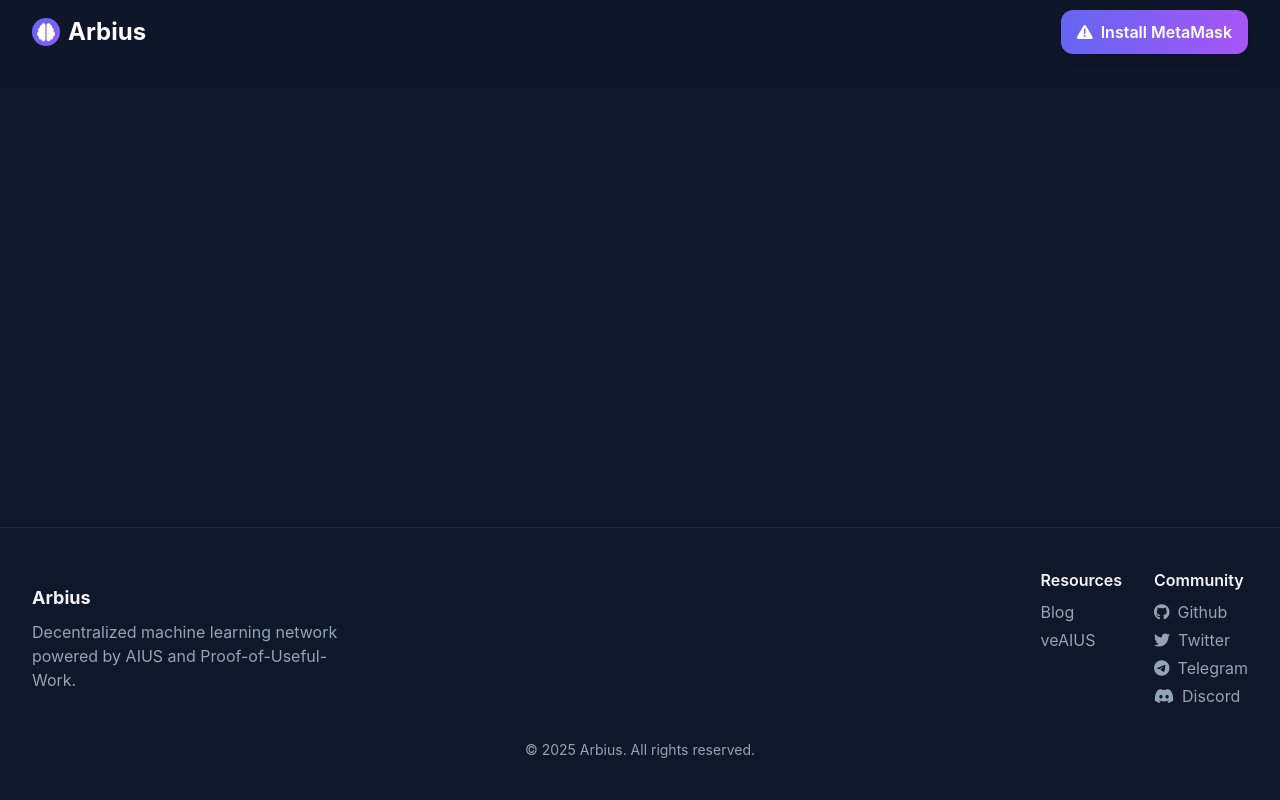
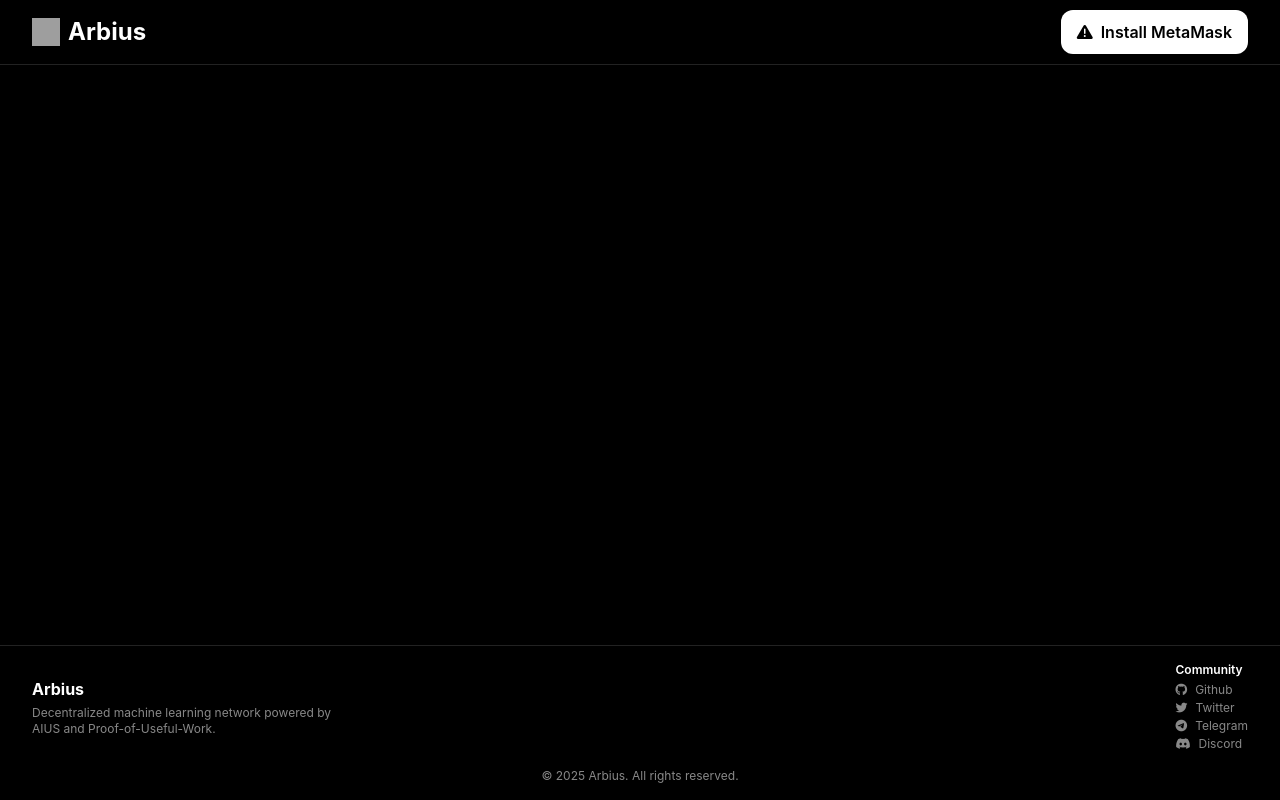
Before and after one commit to svdl1185/arbius_playground, a Django app: template playground/templates/base.html in a window 1280 px wide. Run offline with Django 5.2, Linux system fonts and the light colour scheme; the template is opened without the code that fills it, so the values that code supplies are empty; some libraries are stand-ins or nearby versions; grey boxes are pictures that could not be loaded.

```diff
--- a/playground/templates/base.html
+++ b/playground/templates/base.html
@@ -13,12 +13,13 @@
         theme: {
           extend: {
             colors: {
-              primary: '#6366f1',
-              secondary: '#8b5cf6',
-              darkbg: '#0f172a',
-              cardbg: '#1e293b',
-              textlight: '#f1f5f9',
-              textmuted: '#94a3b8',
+              primary: '#ffffff',
+              secondary: '#000000',
+              darkbg: '#000000',
+              cardbg: '#111111',
+              textlight: '#ffffff',
+              textmuted: '#888888',
+              border: '#222222',
             },
             fontFamily: {
               sans: ['Inter', 'ui-sans-serif', 'system-ui'],
@@ -31,34 +32,36 @@
     {% block extra_css %}{% endblock %}
     <style>
       .nav-glass {
-        background: rgba(15,23,42,0.7);
+        background: rgba(0,0,0,0.95);
         backdrop-filter: blur(16px);
-        box-shadow: 0 2px 24px 0 rgba(16,23,42,0.10);
+        box-shadow: 0 2px 24px 0 rgba(0,0,0,0.3);
+        border-bottom: 1px solid #222222;
       }
       .nav-link {
         @apply text-textmuted hover:text-white transition px-3 py-2 rounded-lg font-medium;
       }
       .nav-link-active {
-        @apply text-white bg-primary/20;
+        @apply text-white bg-white/10;
       }
       .nav-wallet-connected {
-        @apply bg-gradient-to-r from-green-500 to-emerald-600 text-white px-4 py-2.5 rounded-xl font-semibold shadow-lg transition-all duration-300 flex items-center gap-2;
+        @apply bg-white text-black px-4 py-2.5 rounded-xl font-semibold shadow-lg transition-all duration-300 flex items-center gap-2;
       }
       .nav-wallet-address {
-        @apply bg-[#232b45] text-textmuted px-3 py-2 rounded-lg text-xs font-mono border border-[#334155];
+        @apply bg-cardbg text-textmuted px-3 py-2 rounded-lg text-xs font-mono border border-border;
       }
       .nav-wallet-balance {
-        @apply bg-gradient-to-r from-yellow-500/20 to-orange-500/20 text-yellow-400 px-3 py-2 rounded-lg text-xs font-semibold border border-yellow-500/30;
+        @apply bg-white/10 text-white px-3 py-2 rounded-lg text-xs font-semibold border border-white/20;
       }
       .nav-mobile-menu {
-        background: rgba(15,23,42,0.98);
+        background: rgba(0,0,0,0.98);
         backdrop-filter: blur(24px);
+        border-bottom: 1px solid #222222;
       }
       .wallet-status-indicator {
-        @apply w-2 h-2 rounded-full bg-green-400 animate-pulse;
+        @apply w-2 h-2 rounded-full bg-white animate-pulse;
       }
       .wallet-dropdown {
-        @apply absolute top-full right-0 mt-2 w-64 bg-cardbg border border-[#334155] rounded-xl shadow-xl backdrop-blur-lg z-50;
+        @apply absolute top-full right-0 mt-2 w-64 bg-cardbg border border-border rounded-xl shadow-xl backdrop-blur-lg z-50;
       }
     </style>
 </head>
@@ -69,33 +72,26 @@
         <!-- Logo -->
         <div class="flex items-center gap-3">
           <a href="{% url 'home' %}" class="flex items-center gap-2 font-bold text-2xl text-white">
-            <span class="inline-block w-7 h-7 bg-gradient-to-br from-primary to-secondary rounded-full flex items-center justify-center">
-              <i class="fas fa-brain text-white text-lg"></i>
-            </span>
+            <img src="{% static 'arbius.ef337b97.svg' %}" alt="Arbius Logo" class="inline-block w-7 h-7" />
             Arbius
           </a>
         </div>
+
         <!-- Wallet/Actions -->
-        <div class="flex items-center gap-3">
+        <div class="flex items-center gap-3 ml-auto">
           <!-- Desktop Wallet Section -->
           <div class="hidden md:flex items-center gap-3">
             <!-- Connected State -->
-            <div id="wallet-connected-container" class="flex items-center gap-4 bg-[#232b45]/80 border border-[#334155] shadow-xl rounded-2xl px-6 py-3 transition-all duration-300" style="display: none;">
-              <div class="flex flex-col items-start justify-center">
-                <div class="flex items-center gap-2">
-                  <span class="text-white text-lg font-mono tracking-wider select-all cursor-pointer hover:text-primary transition" id="wallet-address"></span>
-                </div>
-                <span class="text-xs text-textmuted mt-1" id="wallet-network"></span>
-              </div>
-              <div id="aius-balance" class="ml-6 bg-gradient-to-r from-yellow-500/20 to-orange-500/20 text-yellow-300 px-4 py-2 rounded-full text-base font-bold border border-yellow-500/30 shadow-sm flex items-center" style="display: none;"></div>
-              <button id="disconnect-wallet-btn" class="ml-6 w-10 h-10 flex items-center justify-center rounded-full border border-red-500/30 bg-red-600/10 text-red-400 hover:bg-red-600/30 hover:text-white transition-all duration-200 shadow group relative" title="Disconnect Wallet">
+            <div id="wallet-connected-container" class="flex items-center gap-2 bg-transparent border-none shadow-none rounded-full px-2 py-1 transition-all duration-300 text-xs font-mono" style="display: none; min-width:0;">
+              <span id="wallet-address" class="text-white cursor-pointer hover:underline px-2" style="min-width:0;"></span>
+              <span id="aius-balance" class="text-white px-2 font-semibold" style="display:none;"></span>
+              <button id="disconnect-wallet-btn" class="ml-1 w-7 h-7 flex items-center justify-center rounded-full border-none bg-transparent text-white hover:bg-white/10 transition-all duration-200" title="Disconnect">
                 <i class="fas fa-sign-out-alt"></i>
-                <span class="absolute left-1/2 -translate-x-1/2 top-12 text-xs bg-red-700 text-white px-2 py-1 rounded shadow opacity-0 group-hover:opacity-100 transition pointer-events-none">Disconnect</span>
               </button>
             </div>
             <!-- Connect Button -->
             <button id="connect-wallet-btn"
-              class="bg-gradient-to-r from-indigo-500 to-purple-500 text-white px-4 py-2.5 rounded-xl font-semibold shadow-lg hover:shadow-xl transition-all duration-300 flex items-center gap-2 hover:scale-105">
+              class="bg-white text-black px-4 py-2.5 rounded-xl font-semibold shadow-lg hover:shadow-xl transition-all duration-300 flex items-center gap-2 hover:scale-105">
               <i class="fas fa-wallet"></i> Connect Wallet
             </button>
           </div>
@@ -103,13 +99,13 @@
           <!-- Mobile Wallet Section -->
           <div class="md:hidden flex items-center gap-2">
             <button id="connect-wallet-btn-mobile"
-              class="bg-gradient-to-r from-indigo-500 to-purple-500 text-white px-4 py-2.5 rounded-xl font-semibold shadow-lg hover:shadow-xl transition-all duration-300 flex items-center gap-2 hover:scale-105">
+              class="bg-white text-black px-4 py-2.5 rounded-xl font-semibold shadow-lg hover:shadow-xl transition-all duration-300 flex items-center gap-2 hover:scale-105">
               <i class="fas fa-wallet"></i> Connect
             </button>
           </div>
 
           <!-- Hamburger for mobile -->
-          <button id="nav-mobile-toggle" class="md:hidden flex items-center justify-center w-10 h-10 rounded-lg hover:bg-[#232b45] transition">
+          <button id="nav-mobile-toggle" class="md:hidden flex items-center justify-center w-10 h-10 rounded-lg hover:bg-cardbg transition">
             <i class="fas fa-bars text-xl"></i>
           </button>
         </div>
@@ -118,16 +114,14 @@
       <div id="nav-mobile-menu" class="nav-mobile-menu fixed top-16 left-0 w-full py-6 px-6 flex flex-col gap-4 md:hidden hidden z-40">
         <a href="{% url 'home' %}" class="nav-link {% if request.resolver_match.url_name == 'home' %}nav-link-active{% endif %}">Home</a>
         <a href="{% url 'playground' %}" class="nav-link {% if request.resolver_match.url_name == 'playground' %}nav-link-active{% endif %}">Playground</a>
+        <a href="https://snorlax.app/gallery/" target="_blank" class="nav-link">Gallery</a>
 
         <!-- Mobile Connected State -->
-        <div id="wallet-connected-mobile" class="flex flex-col gap-3" style="display: none;">
-          <div class="flex items-center gap-2 bg-[#232b45] px-4 py-3 rounded-lg border border-[#334155]">
-            <div class="wallet-status-indicator"></div>
-            <span id="wallet-address-mobile" class="text-textmuted text-sm font-mono"></span>
-          </div>
-          <div id="aius-balance-mobile" class="nav-wallet-balance w-full justify-center" style="display: none;"></div>
-          <button id="disconnect-wallet-btn-mobile" class="bg-red-600/20 text-red-400 px-4 py-3 rounded-lg text-sm font-semibold border border-red-500/30 hover:bg-red-600/30 transition-all duration-200 w-full justify-center">
-            <i class="fas fa-sign-out-alt"></i> Disconnect Wallet
+        <div id="wallet-connected-mobile" class="flex items-center gap-2 bg-transparent border-none rounded-full px-2 py-1 transition-all duration-300 text-xs font-mono" style="display: none; min-width:0;">
+          <span id="wallet-address-mobile" class="text-textmuted px-2"></span>
+          <span id="aius-balance-mobile" class="text-white px-2 font-semibold" style="display:none;"></span>
+          <button id="disconnect-wallet-btn-mobile" class="ml-1 w-7 h-7 flex items-center justify-center rounded-full border-none bg-transparent text-white hover:bg-white/10 transition-all duration-200" title="Disconnect">
+            <i class="fas fa-sign-out-alt"></i>
           </button>
         </div>
       </div>
@@ -146,32 +140,25 @@
         {% block content %}{% endblock %}
     </main>
     <!-- Footer -->
-    <footer class="bg-darkbg border-t border-[#1e293b] py-10 transition-all duration-300">
-        <div class="max-w-7xl mx-auto px-4 sm:px-6 lg:px-8 flex flex-col md:flex-row justify-between items-start md:items-center gap-8">
+    <footer class="bg-darkbg border-t border-border py-4 transition-all duration-300 text-sm">
+        <div class="max-w-7xl mx-auto px-4 sm:px-6 lg:px-8 flex flex-col md:flex-row justify-between items-center gap-4">
             <div>
-                <h5 class="text-lg font-bold mb-2">Arbius</h5>
-                <p class="text-textmuted max-w-xs">Decentralized machine learning network powered by AIUS and Proof-of-Useful-Work.</p>
+                <h5 class="text-base font-bold mb-1 text-white">Arbius</h5>
+                <p class="text-textmuted max-w-xs text-xs">Decentralized machine learning network powered by AIUS and Proof-of-Useful-Work.</p>
             </div>
-            <div class="flex flex-col md:flex-row gap-8">
+            <div class="flex flex-col md:flex-row gap-4">
                 <div>
-                    <h6 class="font-semibold mb-2">Resources</h6>
-                    <ul class="space-y-1">
-                        <li><a href="#" class="text-textmuted hover:text-white">Blog</a></li>
-                        <li><a href="#" class="text-textmuted hover:text-white">veAIUS</a></li>
-                    </ul>
-                </div>
-                <div>
-                    <h6 class="font-semibold mb-2">Community</h6>
-                    <ul class="space-y-1">
-                        <li><a href="#" class="text-textmuted hover:text-white flex items-center gap-2"><i class="fab fa-github"></i> Github</a></li>
-                        <li><a href="#" class="text-textmuted hover:text-white flex items-center gap-2"><i class="fab fa-twitter"></i> Twitter</a></li>
-                        <li><a href="#" class="text-textmuted hover:text-white flex items-center gap-2"><i class="fab fa-telegram"></i> Telegram</a></li>
-                        <li><a href="#" class="text-textmuted hover:text-white flex items-center gap-2"><i class="fab fa-discord"></i> Discord</a></li>
+                    <h6 class="font-semibold mb-1 text-white text-xs">Community</h6>
+                    <ul class="space-y-0.5">
+                        <li><a href="https://github.com/svdl1185/arbius_playground" target="_blank" class="text-textmuted hover:text-white flex items-center gap-2 text-xs"><i class="fab fa-github"></i> Github</a></li>
+                        <li><a href="https://x.com/arbius_ai" target="_blank" class="text-textmuted hover:text-white flex items-center gap-2 text-xs"><i class="fab fa-twitter"></i> Twitter</a></li>
+                        <li><a href="https://t.me/arbius_ai" target="_blank" class="text-textmuted hover:text-white flex items-center gap-2 text-xs"><i class="fab fa-telegram"></i> Telegram</a></li>
+                        <li><a href="https://discord.gg/ztRRajx8" target="_blank" class="text-textmuted hover:text-white flex items-center gap-2 text-xs"><i class="fab fa-discord"></i> Discord</a></li>
                     </ul>
                 </div>
             </div>
         </div>
-        <div class="text-center text-textmuted mt-8 text-sm">&copy; 2025 Arbius. All rights reserved.</div>
+        <div class="text-center text-textmuted mt-4 text-xs">&copy; 2025 Arbius. All rights reserved.</div>
     </footer>
     {% block extra_js %}{% endblock %}
     <!-- MetaMask Integration -->
```
Also changed, not shown: playground/templates/base_no_nav.html (added, +95 -0 lines), playground/static/arbius.ef337b97.svg (added).
